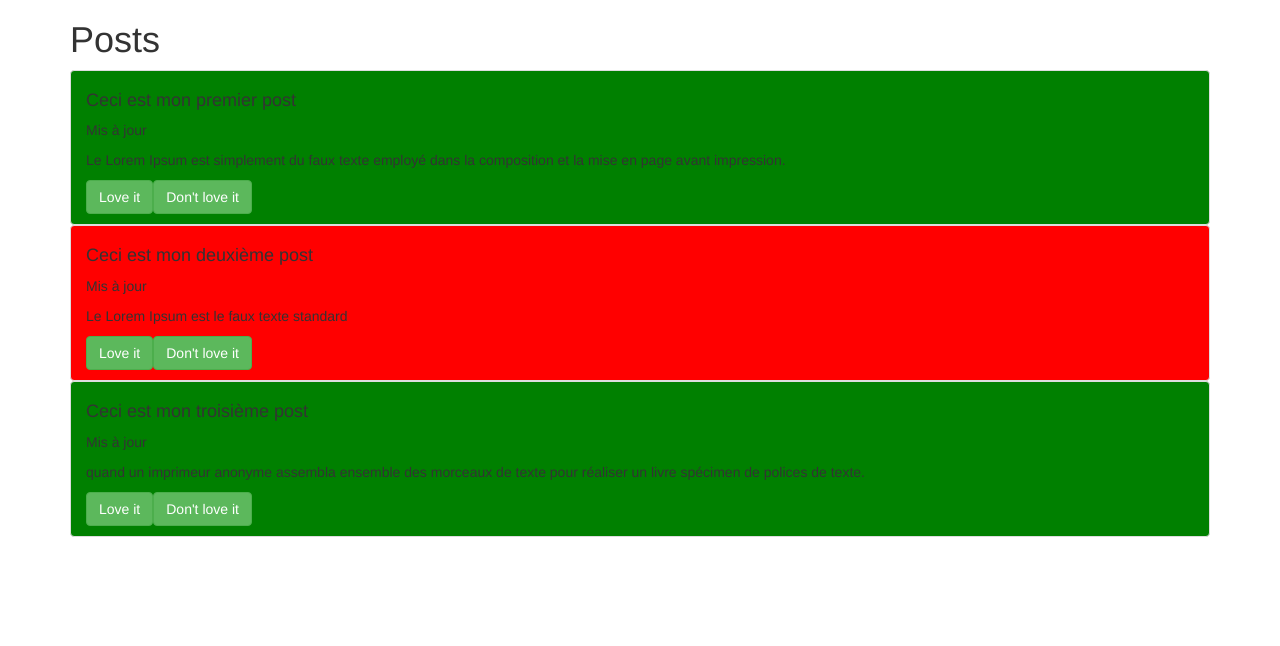
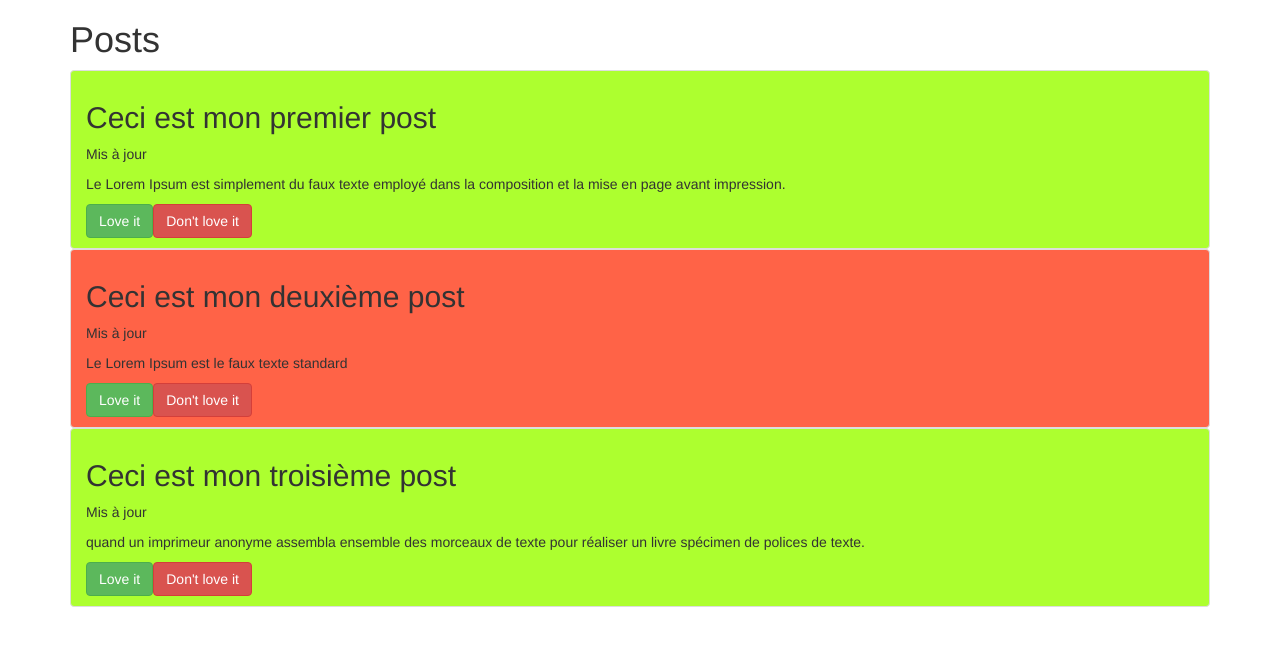
Before and after one commit to celine31/blog, an Angular app: page / in a window 1280 px wide. Shown: the top 646 px of the page. Built offline with nearby package versions, Linux system fonts and the light colour scheme.

Commit message:
modification des couleurs

```diff
--- a/src/app/post-list-item/post-list-item.component.html
+++ b/src/app/post-list-item/post-list-item.component.html
@@ -1,7 +1,7 @@
 <li class="list-group-item" [ngStyle]="{backgroundColor:getColor()}">
-  <h4>Ceci est mon {{title}}</h4>
+  <h2>Ceci est mon {{title}}</h2>
   <p> Mis à jour </p>
   <p>{{content}}</p>
-  <button class="btn btn-success" (click)="onLoveIt()" >Love it</button>
-  <button class="btn btn-success" (click)="dontLoveIt()">Don't love it</button>
+  <button class="btn btn-success" (click)="onLoveIt()">Love it</button>
+  <button class="btn btn-danger" (click)="dontLoveIt()">Don't love it</button>
 </li>
--- a/src/app/post-list-item/post-list-item.component.ts
+++ b/src/app/post-list-item/post-list-item.component.ts
@@ -17,10 +17,7 @@ export class PostListItemComponent implements OnInit {
 
   ngOnInit() {
   }
-  getPostStatus(){
-    return this.postStatus;
-  }
-  onLoveIt(){
+   onLoveIt(){
     this.loveIts = this.loveIts+ 1;
     console.log(this.loveIts);
   }
@@ -30,7 +27,7 @@ export class PostListItemComponent implements OnInit {
   }
   getColor(){
     if(this.loveIts>=0){
-      return 'green';
-    }else return 'red';
+      return 'greenyellow';
+    }else return 'tomato';
   }
 }
--- a/src/app/post-list/post-list.component.ts
+++ b/src/app/post-list/post-list.component.ts
@@ -11,17 +11,17 @@ export class PostListComponent implements OnInit {
     {
       title: 'premier post',
       content:'Le Lorem Ipsum est simplement du faux texte employé dans la composition et la mise en page avant impression.',
-      loveIts: 5,
+      loveIts: 1,
     },
     {
       title: 'deuxième post',
       content:'Le Lorem Ipsum est le faux texte standard',
-      loveIts: -5,
+      loveIts:-1,
     },
     {
       title: 'troisième post',
       content:'quand un imprimeur anonyme assembla ensemble des morceaux de texte pour réaliser un livre spécimen de polices de texte.',
-      loveIts: 2,
+      loveIts: 0,
     }
   ];
 
```
